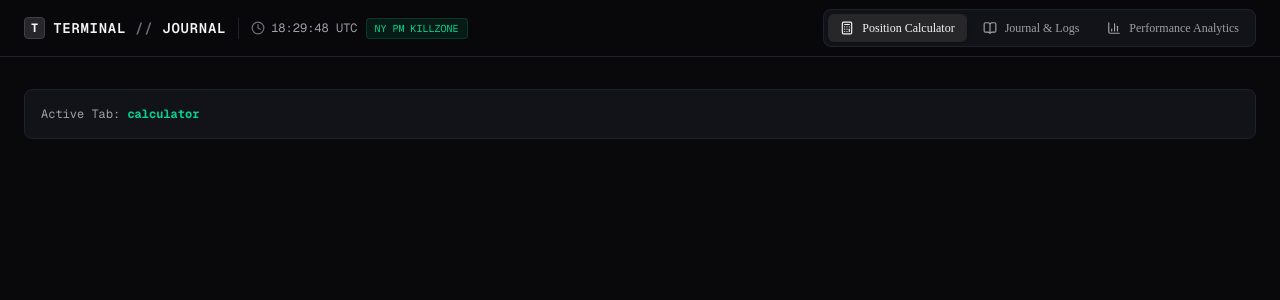
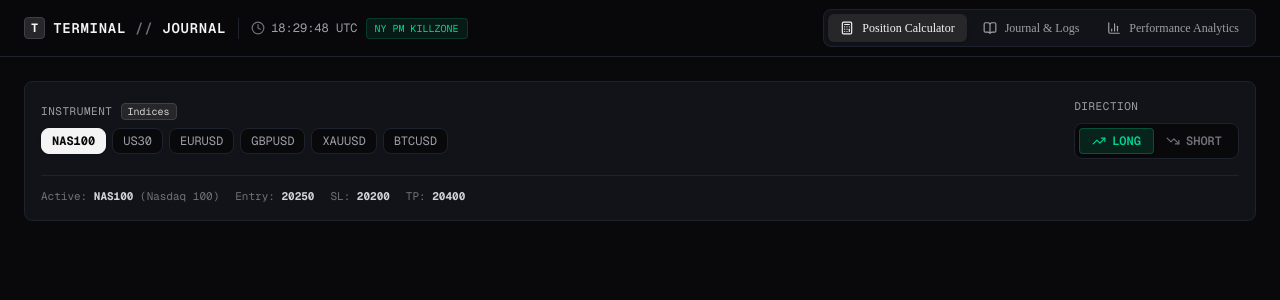
Before and after one commit to akio-q/trading-journal, a Next.js app: page / in a window 1280 px wide. Shown: the top 300 px of the page. Built offline with nearby package versions, Linux system fonts and the light colour scheme.

Commit message:
feat(calculator): add instrument selection and direction controls

```diff
--- a/app/page.tsx
+++ b/app/page.tsx
@@ -2,6 +2,7 @@
 
 import { useState } from "react";
 import { Navbar } from "@/components/navbar";
+import { PositionCalculator } from "@/components/calculator";
 import { ActiveTab } from "@/types/trading";
 
 export default function Home() {
@@ -11,11 +12,18 @@ export default function Home() {
     <div className="min-h-screen bg-[#09090b] text-zinc-100 flex flex-col font-sans">
       <Navbar activeTab={activeTab} onTabChange={setActiveTab} />
 
-      <main className="max-w-7xl mx-auto w-full px-4 sm:px-6 py-8">
-        <div className="p-4 rounded-md border border-[#1e222d] bg-[#121318] text-xs font-mono text-zinc-400">
-          Active Tab:{" "}
-          <span className="text-emerald-400 font-bold">{activeTab}</span>
-        </div>
+      <main className="max-w-7xl mx-auto w-full px-4 sm:px-6 py-6">
+        {activeTab === "calculator" && <PositionCalculator />}
+        {activeTab === "journal" && (
+          <div className="p-6 rounded-md border border-[#1e222d] bg-[#121318] text-xs font-mono text-zinc-400">
+            Journal view placeholder
+          </div>
+        )}
+        {activeTab === "analytics" && (
+          <div className="p-6 rounded-md border border-[#1e222d] bg-[#121318] text-xs font-mono text-zinc-400">
+            Analytics view placeholder
+          </div>
+        )}
       </main>
     </div>
   );
--- /dev/null
+++ b/components/calculator.tsx
@@ -0,0 +1,126 @@
+"use client";
+
+import { useState } from "react";
+import {
+  ASSETS,
+  ASSET_SPECS,
+  AssetSymbol,
+  TradeDirection,
+} from "@/types/trading";
+import { TrendingUp, TrendingDown } from "lucide-react";
+
+export function PositionCalculator() {
+  const [selectedAsset, setSelectedAsset] = useState<AssetSymbol>("NAS100");
+  const [direction, setDirection] = useState<TradeDirection>("long");
+
+  // Benchmark prices initialized from the selected asset spec
+  const [entryPrice, setEntryPrice] = useState<number>(
+    ASSET_SPECS.NAS100.defaultEntry,
+  );
+  const [stopLossPrice, setStopLossPrice] = useState<number>(
+    ASSET_SPECS.NAS100.defaultSl,
+  );
+  const [takeProfitPrice, setTakeProfitPrice] = useState<number>(
+    ASSET_SPECS.NAS100.defaultTp,
+  );
+
+  const handleSelectAsset = (asset: AssetSymbol) => {
+    setSelectedAsset(asset);
+    const spec = ASSET_SPECS[asset];
+    setEntryPrice(spec.defaultEntry);
+    setStopLossPrice(spec.defaultSl);
+    setTakeProfitPrice(spec.defaultTp);
+  };
+
+  const currentSpec = ASSET_SPECS[selectedAsset];
+
+  return (
+    <div className="w-full space-y-6">
+      {/* Instrument & Direction Header Bar */}
+      <div className="p-4 rounded-md border border-[#1e222d] bg-[#121318]">
+        <div className="flex flex-col lg:flex-row lg:items-center justify-between gap-4">
+          {/* Asset Pills */}
+          <div className="space-y-2">
+            <div className="flex items-center gap-2">
+              <span className="text-[11px] font-mono uppercase tracking-wider text-zinc-400">
+                Instrument
+              </span>
+              <span className="text-[10px] font-mono px-1.5 py-0.2 rounded bg-zinc-800 text-zinc-300 border border-zinc-700">
+                {currentSpec.category}
+              </span>
+            </div>
+            <div className="flex flex-wrap items-center gap-1.5">
+              {ASSETS.map((asset) => {
+                const isSelected = selectedAsset === asset;
+                return (
+                  <button
+                    key={asset}
+                    type="button"
+                    onClick={() => handleSelectAsset(asset)}
+                    className={`px-2.5 py-1 text-xs font-mono rounded-md border transition-all duration-150 ${
+                      isSelected
+                        ? "bg-zinc-100 text-zinc-950 font-bold border-zinc-100 shadow-sm"
+                        : "bg-[#09090b] text-zinc-400 border-[#1e222d] hover:text-zinc-200 hover:border-zinc-700"
+                    }`}
+                  >
+                    {asset}
+                  </button>
+                );
+              })}
+            </div>
+          </div>
+
+          {/* Direction Toggle */}
+          <div className="space-y-2">
+            <span className="text-[11px] font-mono uppercase tracking-wider text-zinc-400 block">
+              Direction
+            </span>
+            <div className="inline-flex items-center p-1 rounded-md bg-[#09090b] border border-[#1e222d]">
+              <button
+                type="button"
+                onClick={() => setDirection("long")}
+                className={`flex items-center gap-1.5 px-3 py-1 text-xs font-mono font-semibold rounded transition-all duration-150 ${
+                  direction === "long"
+                    ? "bg-emerald-500/15 text-emerald-400 border border-emerald-500/30 shadow-sm"
+                    : "text-zinc-500 hover:text-zinc-300"
+                }`}
+              >
+                <TrendingUp className="w-3.5 h-3.5" />
+                LONG
+              </button>
+              <button
+                type="button"
+                onClick={() => setDirection("short")}
+                className={`flex items-center gap-1.5 px-3 py-1 text-xs font-mono font-semibold rounded transition-all duration-150 ${
+                  direction === "short"
+                    ? "bg-rose-500/15 text-rose-400 border border-rose-500/30 shadow-sm"
+                    : "text-zinc-500 hover:text-zinc-300"
+                }`}
+              >
+                <TrendingDown className="w-3.5 h-3.5" />
+                SHORT
+              </button>
+            </div>
+          </div>
+        </div>
+
+        {/* Temporary debug info for testing prices */}
+        <div className="mt-4 pt-3 border-t border-[#1e222d] flex items-center gap-4 text-[11px] font-mono text-zinc-500">
+          <span>
+            Active: <strong className="text-zinc-300">{selectedAsset}</strong> (
+            {currentSpec.name})
+          </span>
+          <span>
+            Entry: <strong className="text-zinc-300">{entryPrice}</strong>
+          </span>
+          <span>
+            SL: <strong className="text-zinc-300">{stopLossPrice}</strong>
+          </span>
+          <span>
+            TP: <strong className="text-zinc-300">{takeProfitPrice}</strong>
+          </span>
+        </div>
+      </div>
+    </div>
+  );
+}
```
